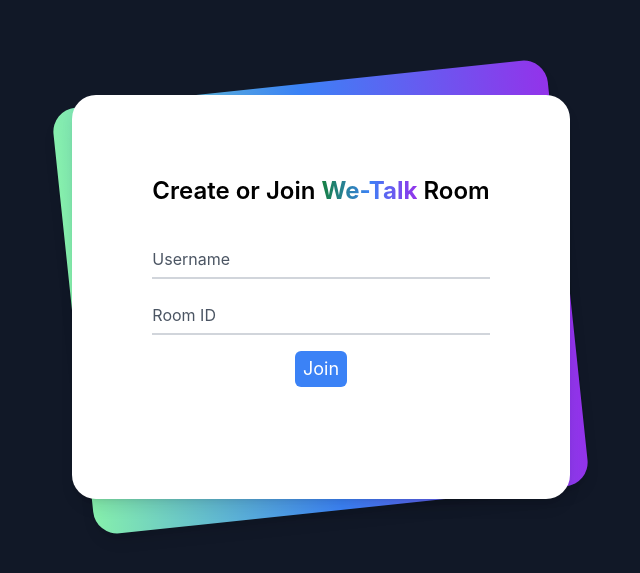
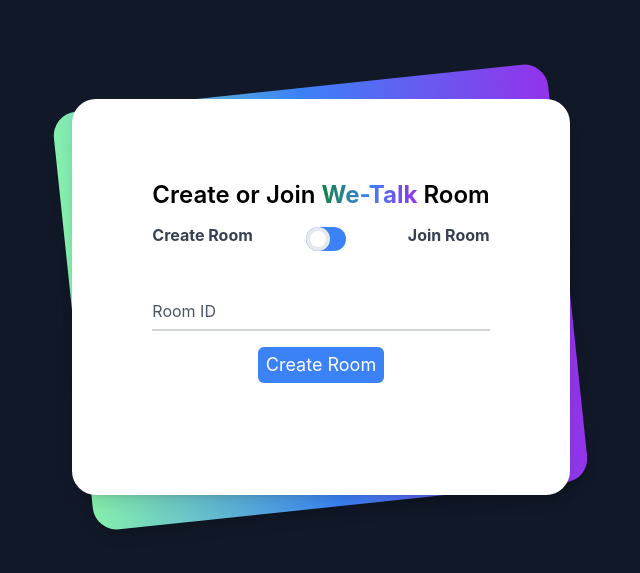
Before and after one commit to pooranjoyb/We_Talk, a React (Create React App) app in the folder client/: page /lobby in a window 1280 px wide. Shown: the part 103-676 px from the top of the page, without its empty margins (319-959 px from the left). Built offline with nearby package versions, Linux system fonts and the light colour scheme; no server answers; what agora-rtc-sdk-ng would draw is missing.

Commit message:
Initiated roomID saves in backend

```diff
--- a/client/src/components/VideoRoom.jsx
+++ b/client/src/components/VideoRoom.jsx
@@ -13,7 +13,7 @@ import io from 'socket.io-client';
 
 const APP_ID = '2cfdbda61acd4a3dbc60b6fc5eb81fc8';
 const TOKEN =
-  '007eJxTYDBMFpwy352vL26Z7xPPJHOu8zM2psYFvpBIdDH4eE/x/hkFBqPktJSklEQzw8TkFJNE45SkZDODJLO0ZNPUJAvDtGSLnOCXqQ2BjAwPFgkzMzJAIIjPxlCeWpKYk83AAABoxSDH';
+  '007eJxTYDiw4seFgxM6zk7jveJmctRU9uyHg7XNdfHbVpm/s4mO3CemwGCUnJaSlJJoZpiYnGKSaJySlGxmkGSWlmyammRhmJZs4dbyJrUhkJFhgY0xCyMDBIL4bAzlqSWJOdkMDACORSNa';
 const CHANNEL = 'wetalk';
 
 const socket = io('http://localhost:5000');
@@ -61,23 +61,19 @@ export const VideoRoom = () => {
 
     client
       .join(APP_ID, CHANNEL, TOKEN, null)
-      .then(() =>
-        setName(userData.state.name)
-      )
-      .then((uid, name) =>
+      .then((uid) =>
         Promise.all([
           AgoraRTC.createMicrophoneAndCameraTracks(),
-          uid, name,
+          uid,
         ])
       )
-      .then(([tracks, uid, name]) => {
+      .then(([tracks, uid]) => {
         const [audioTrack, videoTrack] = tracks;
         setLocalTracks(tracks);
         setUsers((previousUsers) => [
           ...previousUsers,
           {
             uid,
-            name,
             videoTrack,
             audioTrack,
           },
--- a/client/src/index.css
+++ b/client/src/index.css
@@ -11,3 +11,13 @@ code {
   font-family: source-code-pro, Menlo, Monaco, Consolas, 'Courier New',
     monospace;
 }
+
+.toggle-checkbox:checked {
+  @apply: right-0 border-green-400;
+  right: 0;
+  border-color: #68D391;
+}
+.toggle-checkbox:checked + .toggle-label {
+  @apply: bg-green-400;
+  background-color: #68D391;
+}
--- a/client/src/screens/Lobby.jsx
+++ b/client/src/screens/Lobby.jsx
@@ -1,4 +1,4 @@
-import React, { useState } from "react";
+import React, { useEffect, useState } from "react";
 import { useNavigate } from 'react-router-dom'
 
 const LobbyScreen = () => {
@@ -6,11 +6,49 @@ const LobbyScreen = () => {
 
   const [usn, setUsername] = useState("");
   const [room, setRoom] = useState("");
+  const [roomid, setRoomID] = useState("");
+  const [error, setError] = useState("");
+  const [check, setCheck] = useState(false);
 
-  const handleSubmitForm = (e) => {
+  const handleSubmitForm = async (e) => {
     e.preventDefault();
-    navigate('/room', { state : {name: usn, room: room}} )
+    try {
+      const response = await fetch(`/checkRoom/${room}`);
+      const data = await response.json();
+
+      if (data.exists) {
+        navigate('/room', { state: { name: usn, room: room } });
+      } else {
+        setError("Invalid room ID");
       }
+    } catch (error) {
+      console.error("Error checking room:", error);
+    }
+  }
+
+  const createRoom = async (e) => {
+    e.preventDefault();
+
+    try {
+      const response = await fetch(`/saveRoom`, {
+        method: 'POST',
+        headers: {
+          'Accept': 'application/json',
+          'Content-Type': 'application/json'
+        },
+        body: JSON.stringify({ id: roomid })
+      });
+
+      console.log(response)
+
+    } catch (error) {
+      console.error("Error checking room:", error);
+    }
+  }
+
+  useEffect(() => {
+    console.log(roomid)
+  }, [roomid])
 
   return (
     <>
@@ -20,12 +58,26 @@ const LobbyScreen = () => {
             className="absolute inset-0 bg-gradient-to-r from-green-300 via-blue-500 to-purple-600 shadow-lg transform -skew-y-6 sm:skew-y-0 sm:-rotate-6 sm:rounded-3xl">
           </div>
           <form
-            onSubmit={(e) => handleSubmitForm(e)}
             className="relative px-4 py-10 bg-white shadow-lg sm:rounded-3xl sm:p-20">
             <div className="max-w-md mx-auto">
               <div>
                 <h1 className="text-2xl font-semibold">Create or Join <span className="bg-gradient-to-r from-green-700 via-blue-500 to-purple-600 bg-clip-text  font-bold text-transparent ">We-Talk</span> Room</h1>
               </div>
+
+              <div className="flex items-center justify-between" >
+                <label for="toggle" className="text-md font-bold text-gray-700 ">Create Room</label>
+
+                <div className="relative inline-block w-10 mr-2 align-middle select-none transition duration-600 ease-in mt-4 mb-2" onChange={() => setCheck(!check)}>
+                  <input type="checkbox" name="toggle" id="toggle" className="toggle-checkbox absolute block w-6 h-6 rounded-full bg-white border-4 appearance-none cursor-pointer" />
+                  <label for="toggle" className="toggle-label  block overflow-hidden h-6 rounded-full bg-blue-500 cursor-pointer"></label>
+                </div>
+
+                <label for="toggle" className="text-md font-bold text-gray-700 ">Join Room</label>
+              </div>
+
+              {
+                check ? (
+                  <>
                     <div className="divide-y divide-gray-200">
                       <div className="py-8 text-base leading-6 space-y-4 text-gray-700 sm:text-lg sm:leading-7">
                         <div className="relative">
@@ -46,10 +98,34 @@ const LobbyScreen = () => {
                           <label htmlFor="roomid" className="absolute left-0 -top-3.5 text-gray-600 text-sm peer-placeholder-shown:text-base peer-placeholder-shown:text-gray-440 peer-placeholder-shown:top-2 transition-all peer-focus:-top-3.5 peer-focus:text-gray-600 peer-focus:text-sm">Room ID</label>
                         </div>
                         <div className="relative">
-                    <button className="bg-blue-500 text-white rounded-md px-2 py-1 ">Join</button>
+                          <button className="bg-blue-500 text-white rounded-md px-2 py-1 " onClick={(e) => handleSubmitForm(e)}>Join</button>
                         </div>
                       </div>
                     </div>
+                  </>
+                ) : (
+                  <>
+                    <div className="divide-y divide-gray-200">
+                      <div className="py-8 text-base leading-6 space-y-4 text-gray-700 sm:text-lg sm:leading-7">
+                        <div className="relative">
+                          <input
+                            type="number"
+                            id="roomid"
+                            value={roomid}
+                            onChange={(e) => setRoomID(e.target.value)}
+                            autoComplete="off" name="roomid" className="peer placeholder-transparent h-10 w-full border-b-2 border-gray-300 text-gray-900 focus:outline-none focus:borer-rose-600" placeholder="Room ID" />
+                          <label htmlFor="roomid" className="absolute left-0 -top-3.5 text-gray-600 text-sm peer-placeholder-shown:text-base peer-placeholder-shown:text-gray-440 peer-placeholder-shown:top-2 transition-all peer-focus:-top-3.5 peer-focus:text-gray-600 peer-focus:text-sm">Room ID</label>
+                        </div>
+
+                        <div className="relative" onClick={createRoom}>
+                          <button className="bg-blue-500 text-white rounded-md px-2 py-1 ">Create Room</button>
+                        </div>
+                      </div>
+                    </div>
+                  </>
+                )
+              }
+
             </div>
           </form>
         </div>
--- a/package.json
+++ b/package.json
@@ -12,6 +12,7 @@
   "license": "ISC",
   "dependencies": {
     "agora-rtc-react": "^2.1.0",
+    "body-parser": "^1.20.2",
     "cors": "^2.8.5",
     "express": "^4.18.2",
     "nodemon": "^2.0.22",
```
Also changed, not shown: 2 other files (tests, documents, lock files or other folders). Lines whose indentation alone changed are shown as unchanged.
